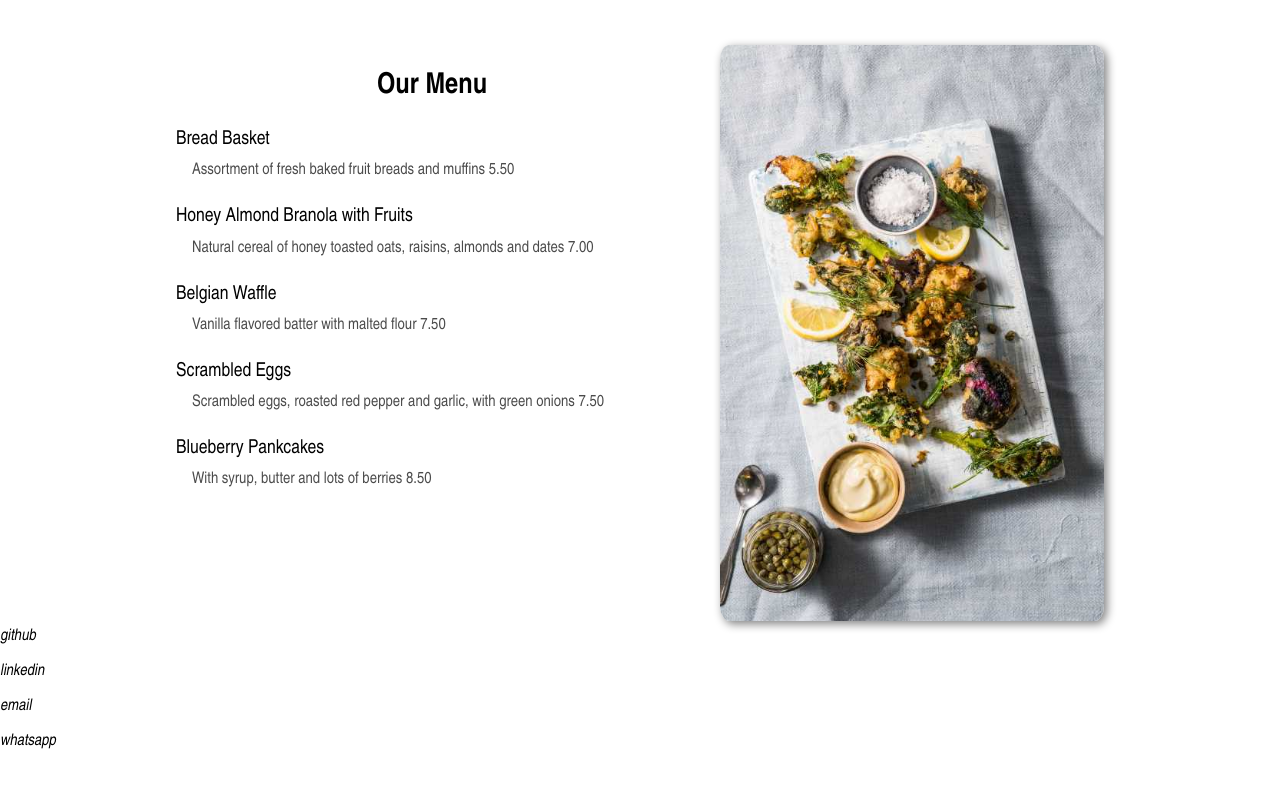
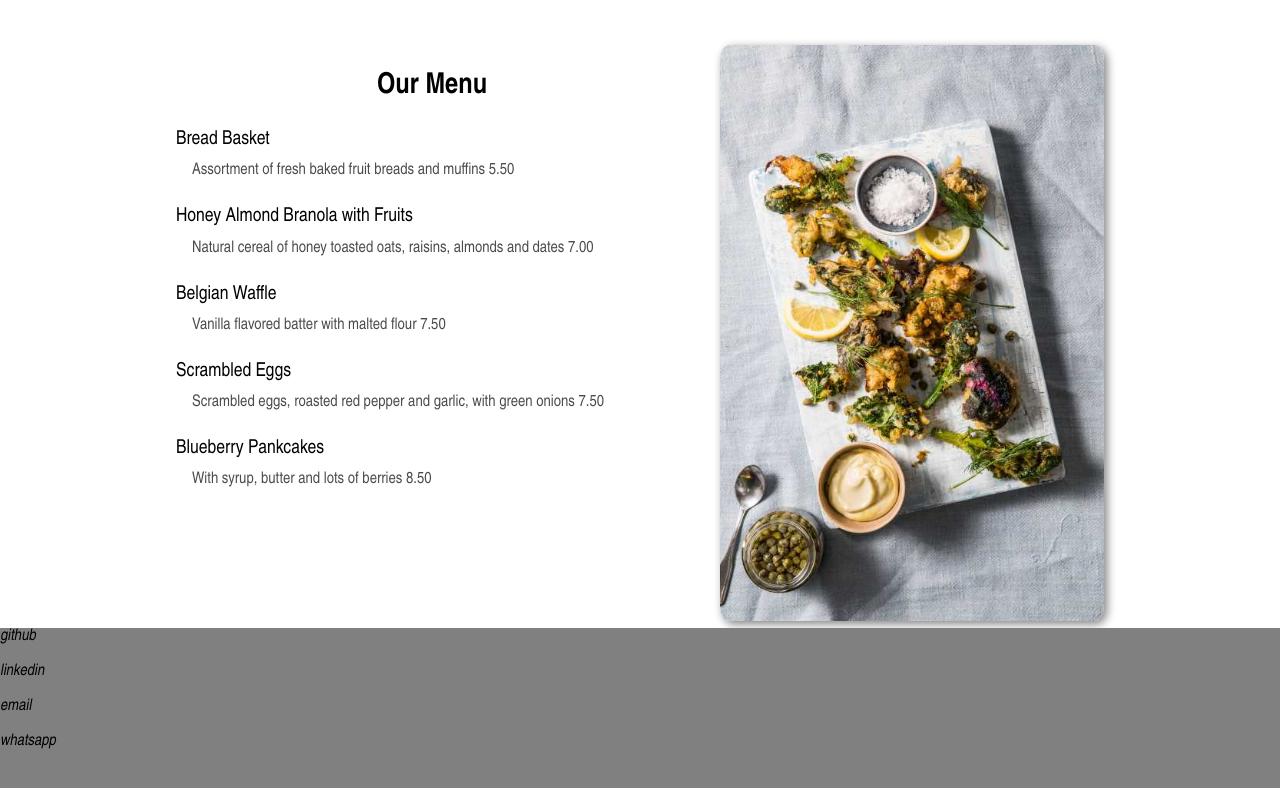
Before and after one commit to codegrann/Restaurantee, a plain HTML site: page index.html in a window 1280 px wide. Shown: the part 1400-2188 px from the top of the page. Drawn offline with Linux system fonts and the light colour scheme.

Commit message:
style.css

```diff
--- a/style.css
+++ b/style.css
@@ -166,6 +166,13 @@ section{
   opacity: 0.7;
 }
 
+/* FOOTER SECTION */
+#footer{
+  width: 100vw;
+  height: 30vh;
+  background-color: grey;
+}
+
 
 
 
```
